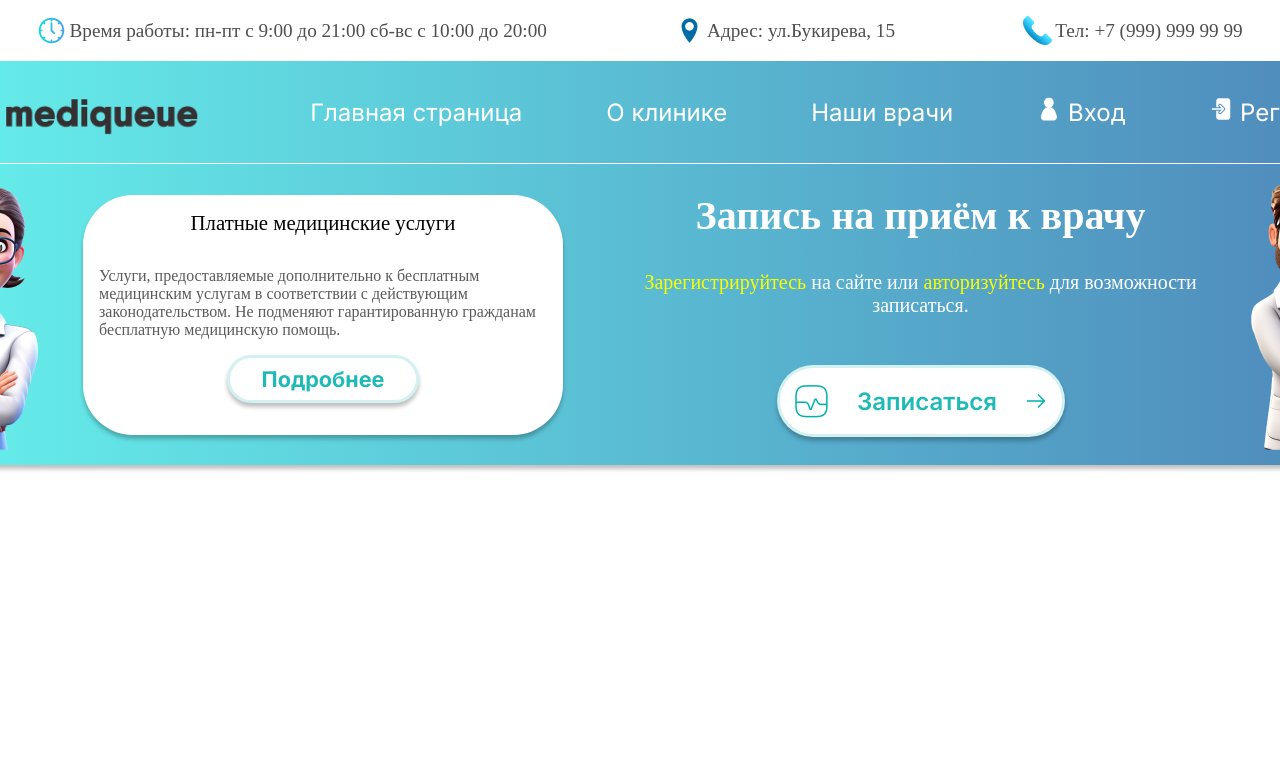
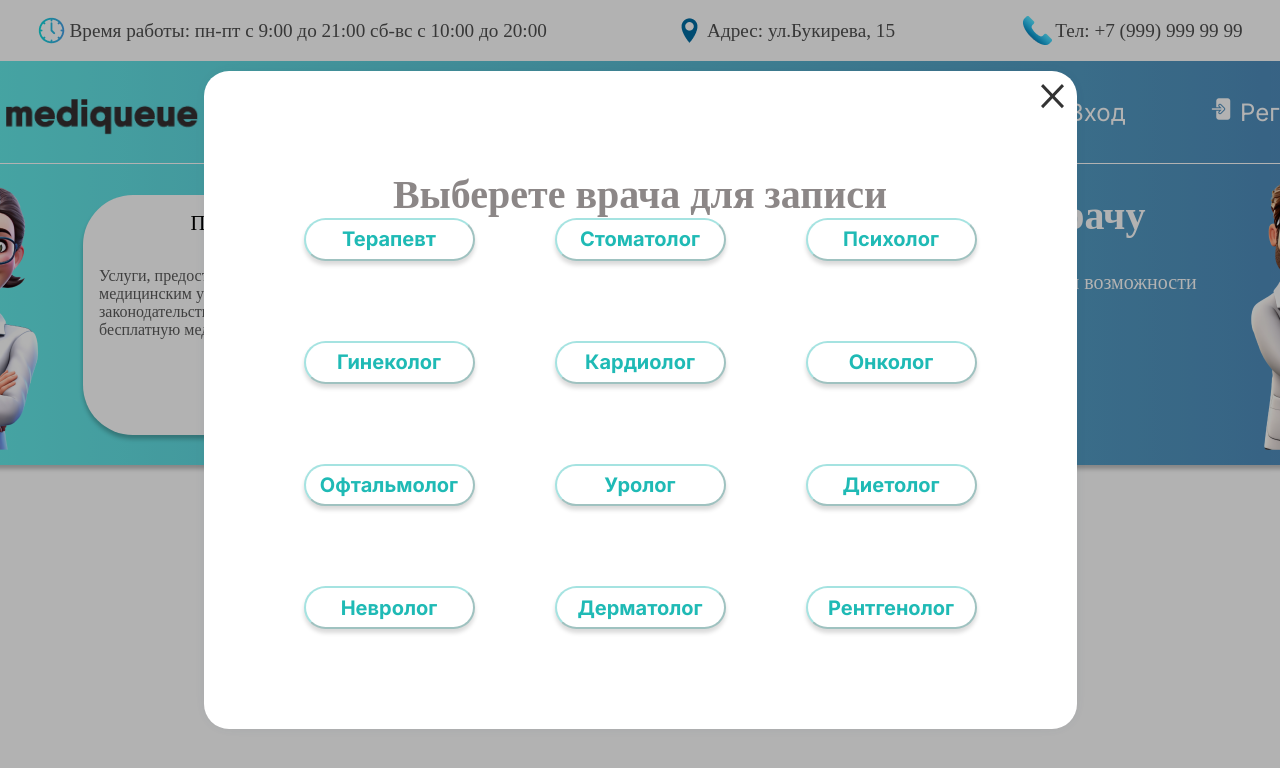
Before and after one commit to Drrroqp/MEdiQueque, a plain HTML site: page index.html in a window 1280 px wide. Both pictures are taken after a click on the button "Записаться". Shown: the top 768 px of the page. Drawn offline with Linux system fonts and the light colour scheme; a web font is replaced by a local one.

Commit message:
Add files via upload
ver 1.2 модальное окно

```diff
--- a/assets/css/header.css
+++ b/assets/css/header.css
@@ -1,16 +1,19 @@
 @import "https://fonts.fontstorage.com/import/sansation.css";
+
+/* ШАПКА */
+
 
 * {
     box-sizing: border-box;
     margin: 0;
     padding: 0;
-   /* -webkit-user-select: none;
+    /* -webkit-user-select: none;
     -khtml-user-select: none;
     -moz-user-select: none;
     -ms-user-select: none;*/
 }
 
-.body{
+.body {
     display: flex;
     justify-content: center;
     margin: 0px;
@@ -33,13 +36,13 @@ header {
 }
 
 
-.navuphead{
+.navuphead {
     display: flex;
     justify-content: center;
     align-items: center;
 }
 
-.textheader{
+.textheader {
     font-family: "Sansation";
     font-weight: 400;
     font-size: 1.2rem;
@@ -49,33 +52,33 @@ header {
     margin-left: 0.2rem;
 }
 
-.headerimg2{
+.headerimg2 {
     display: flex;
 }
 
-.headerimg1{
+.headerimg1 {
     display: flex;
 }
 
-.headerimg3{
+.headerimg3 {
     display: flex;
 }
 
-.time{
+.time {
     display: flex;
 }
 
-.geo{
+.geo {
     display: flex;
     margin-left: 8rem;
 }
 
-.phone{
+.phone {
     display: flex;
     margin-left: 8rem;
 }
 
-.aboutcontainer{
+.aboutcontainer {
     display: flex;
     flex-direction: column;
     justify-content: start;
@@ -87,20 +90,20 @@ header {
     margin-right: auto;
 }
 
-.line{
+.line {
     display: flex;
     align-items: center;
     justify-content: space-around;
-    border-bottom: 1px solid white ;
+    border-bottom: 1px solid white;
 
 }
 
-.regicon{
+.regicon {
     width: 1.5rem;
     height: 1.5rem;
 }
 
-.nav-item{
+.nav-item {
     font-family: "Inter";
     font-weight: 400;
     font-size: 1.5rem;
@@ -114,27 +117,27 @@ header {
 
 
 
-.bottomnuv{
-    display:flex;
-    flex-direction:row;
+.bottomnuv {
+    display: flex;
+    flex-direction: row;
     align-items: center;
 }
 
-.woman{
-    display:flex;
+.woman {
+    display: flex;
 }
 
 
 
-.slide-ellipse{
+.slide-ellipse {
     width: 30rem;
     height: 15rem;
-    display:flex;
+    display: flex;
     margin-left: auto;
     margin-right: auto;
     background-color: #FFFFFF;
     border-radius: 50px;
-    display:flex;
+    display: flex;
     flex-direction: column;
     align-items: center;
     box-shadow: 0 4px 4px 0 rgba(0, 0, 0, 0.25);
@@ -142,27 +145,27 @@ header {
 
 
 
-.titleinfo{
+.titleinfo {
     font-family: "Sansation";
     font-weight: 400;
     font-size: 1.3rem;
     text-align: center;
-    color:black;
-    padding:1rem;
+    color: black;
+    padding: 1rem;
 }
 
-.subtitleinfo{
+.subtitleinfo {
     font-family: "Sansation";
 
     font-size: 1rem;
     font-weight: 400;
     color: #5b5b5b;
-    padding:1rem;
+    padding: 1rem;
 
 }
 
 
-.textbtn{
+.textbtn {
     font-family: "Inter";
     display: flex;
     background-color: #FFFFFF;
@@ -178,23 +181,23 @@ header {
     align-items: center;
 }
 
-.zapis{
+.zapis {
     display: flex;
     flex-direction: column;
     align-items: center;
     margin-left: 5rem;
 }
 
-.titlezapis{
+.titlezapis {
 
     font-family: "Sansation";
     font-weight: 700;
     font-size: 2.5rem;
-    color:#FFFFFF;
+    color: #FFFFFF;
     margin-bottom: 2rem;
 }
 
-.subtittlezapis{
+.subtittlezapis {
     text-align: center;
     color: #FFFFFF;
     font-family: "Sansation";
@@ -203,7 +206,7 @@ header {
     margin-bottom: 3rem;
 }
 
-.registrationbtn{
+.registrationbtn {
     color: #faff00;
     text-decoration: none;
     background-color: transparent;
@@ -214,7 +217,7 @@ header {
 
 }
 
-.zapis-text{
+.zapis-text {
     font-family: "Inter";
     align-items: center;
     display: flex;
@@ -230,3 +233,159 @@ header {
     box-shadow: 0 4px 4px 0 rgba(0, 0, 0, 0.25);
     border: 3px solid rgba(31, 186, 181, 0.2);
 }
+
+/* модальное окно выбора врача */
+
+.modal {
+    position: fixed;
+    display: flex;
+    left: 0;
+    top: 0;
+    width: 100%;
+    height: 100vh;
+    z-index: 99998;
+    background-color: rgba(0, 0, 0, .3);
+    display: grid;
+    align-items: center;
+    justify-content: center;
+    overflow-y: auto;
+    visibility: hidden;
+    opacity: 0;
+    transition: opacity .2s, visibility .2s;
+}
+
+.modal__box {
+    display: flex;
+
+    border-radius: 25px;
+    position: relative;
+    max-width: 900px;
+    padding: 100px;
+    z-index: 1;
+    margin: 30px 15px;
+    background-color: white;
+    box-shadow: 0px 0px 17px -7px rgba(34, 60, 80, 0.2);
+    transform: scale(0);
+    transition: transform .3s;
+}
+
+.modal__close-btn {
+    position: absolute;
+    top: 8px;
+    right: 8px;
+    border: none;
+    background-color: transparent;
+    padding: 5px;
+    cursor: pointer;
+}
+
+.modal__close-btn svg path {
+    transition: fill .2s;
+}
+
+.modal__close-btn:hover svg path {
+    fill: #c40a4a;
+}
+
+.modal__close-btn:active svg path {
+    fill: #0b4047;
+}
+
+.modal.open {
+    visibility: visible;
+    opacity: 1;
+}
+
+.modal.open .modal__box {
+    transform: scale(1);
+}
+
+.titledoc{
+    display: flex;
+    justify-content: center;
+
+}
+
+.titletextdoc{
+    font-family: "Sansation";
+    text-align: center;
+    color: #8c8787;
+    font-weight: 700;
+    font-size: 2.5rem;
+}
+
+.rowvibordoctor {
+    display: flex;
+
+}
+
+.colvibordoctor {
+    display: flex;
+    flex-direction: column;
+
+}
+
+
+.doctor {
+    width: 10.6875rem;
+    height: 2.67187rem;
+    border-radius: 133px;
+    background-color: #FFFFFF;
+    stroke-width: 3px;
+    border-color: rgba(31, 186, 181, 0.4);
+    box-shadow: 0 4px 4px 0 rgba(0, 0, 0, 0.15);
+    margin-left: 5rem;
+    margin-bottom: 5rem;
+    text-align: center;
+    color: #1fbab5;
+    font-weight: 700;
+    font-family: "Inter";
+    font-size: 1.25rem;
+}
+
+.doctorlower {
+    width: 10.6875rem;
+    height: 2.67187rem;
+    border-radius: 133px;
+    background-color: #FFFFFF;
+    stroke-width: 3px;
+    border-color: rgba(31, 186, 181, 0.4);
+    box-shadow: 0 4px 4px 0 rgba(0, 0, 0, 0.15);
+    margin-left: 5rem;
+    text-align: center;
+    color: #1fbab5;
+    font-weight: 700;
+    font-family: "Inter";
+    font-size: 1.25rem;
+}
+
+.doctor1stolbik {
+    margin-bottom: 5rem;
+    width: 10.6875rem;
+    height: 2.67187rem;
+    border-radius: 133px;
+    background-color: #FFFFFF;
+    stroke-width: 3px;
+    border-color: rgba(31, 186, 181, 0.4);
+    box-shadow: 0 4px 4px 0 rgba(0, 0, 0, 0.15);
+    text-align: center;
+    color: #1fbab5;
+    font-weight: 700;
+    font-family: "Inter";
+    font-size: 1.25rem;
+}
+
+.doctor1stolbiklower {
+    width: 10.6875rem;
+    height: 2.67187rem;
+    border-radius: 133px;
+    background-color: #FFFFFF;
+    stroke-width: 3px;
+    border-color: rgba(31, 186, 181, 0.4);
+    box-shadow: 0 4px 4px 0 rgba(0, 0, 0, 0.15);
+    text-align: center;
+    color: #1fbab5;
+    font-weight: 700;
+    font-family: "Inter";
+    font-size: 1.25rem;
+}
--- /dev/null
+++ b/assets/scripts/index.js
@@ -0,0 +1,30 @@
+document.addEventListener("DOMContentLoaded", function() {
+    // Открыть модальное окно
+    document.getElementById("open-modal-btn").addEventListener("click", function() {
+      document.getElementById("my-modal").classList.add("open");
+    });
+
+    // Закрыть модальное окно
+    document.getElementById("close-my-modal-btn").addEventListener("click", function() {
+      document.getElementById("my-modal").classList.remove("open");
+    });
+
+    // Закрыть модальное окно при нажатии на Esc
+    window.addEventListener('keydown', (e) => {
+      if (e.key === "Escape") {
+        document.getElementById("my-modal").classList.remove("open");
+      }
+    });
+
+    // Закрыть модальное окно при клике вне его
+    document.querySelector("#my-modal .modal__box").addEventListener('click', event => {
+      event._isClickWithinModal = true;
+    });
+
+    document.getElementById("my-modal").addEventListener('click', event => {
+      if (event._isClickWithinModal) {
+        return;
+      }
+      event.currentTarget.classList.remove('open');
+    });
+  });
--- a/index.html
+++ b/index.html
@@ -26,10 +26,13 @@
         href="https://fonts.googleapis.com/css2?family=Carme&family=Inter:wght@100..900&family=Poppins:ital,wght@0,100;0,200;0,300;0,400;0,500;0,600;0,700;0,800;0,900;1,100;1,200;1,300;1,400;1,500;1,600;1,700;1,800;1,900&display=swap"
         rel="stylesheet">
     <link rel="stylesheet" href="assets/css/header.css">
+    <script src="assets/scripts/index.js"></script>
     <title>Mediqueque</title>
 </head>
 
 <body class="body">
+
+    <!-- Шапка -->
 
     <header>
         <section class="topnav">
@@ -101,8 +104,9 @@
                             или <button class="registrationbtn">авторизуйтесь</button> для возможности записаться.
                         </div>
 
-                        <button class="zapis-text"><img src="assets/images/health.png" class="health">Записаться<img
-                                src="assets/images/arrow-right.png" class="arrow"></button>
+                        <button class="zapis-text" id="open-modal-btn"><img src="assets/images/health.png"
+                                class="health">Записаться<img src="assets/images/arrow-right.png"
+                                class="arrow"></button>
 
                     </div>
                     <div class="man">
@@ -113,4 +117,44 @@
         </section>
     </header>
 
+    <!-- Модальное окно выбора врача -->
+
+    <div class="modal" id="my-modal">
+        <div class="modal__box">
+            <button class="modal__close-btn" id="close-my-modal-btn">
+                <svg width="23" height="25" viewBox="0 0 23 25" fill="none" xmlns="http://www.w3.org/2000/svg">
+                    <path d="M2.09082 0.03125L22.9999 22.0294L20.909 24.2292L-8.73579e-05 2.23106L2.09082 0.03125Z"
+                        fill="#333333" />
+                    <path d="M0 22.0295L20.9091 0.0314368L23 2.23125L2.09091 24.2294L0 22.0295Z" fill="#333333" />
+                </svg>
+            </button>
+            <div class="titledoc">
+                <div class="titletextdoc">Выберете врача для записи
+
+                    <div class="vibordoctor">
+                        <div class="rowvibordoctor">
+                            <div class="colvibordoctor">
+                                <button class="doctor1stolbik">Терапевт</button>
+                                <button class="doctor1stolbik">Гинеколог</button>
+                                <button class="doctor1stolbik">Офтальмолог</button>
+                                <button class="doctor1stolbiklower">Невролог</button>
+                            </div>
+                            <div class="colvibordoctor">
+                                <button class="doctor">Стоматолог</button>
+                                <button class="doctor">Кардиолог</button>
+                                <button class="doctor">Уролог</button>
+                                <button class="doctorlower">Дерматолог</button>
+                            </div>
+                            <div class="colvibordoctor">
+                                <button class="doctor">Психолог</button>
+                                <button class="doctor">Онколог</button>
+                                <button class="doctor">Диетолог</button>
+                                <button class="doctorlower">Рентгенолог</button>
+                            </div>
+                            </div>
+                    </div>
+                </div>
+            </div>
+        </div>
+    </div>
 </body>
```
